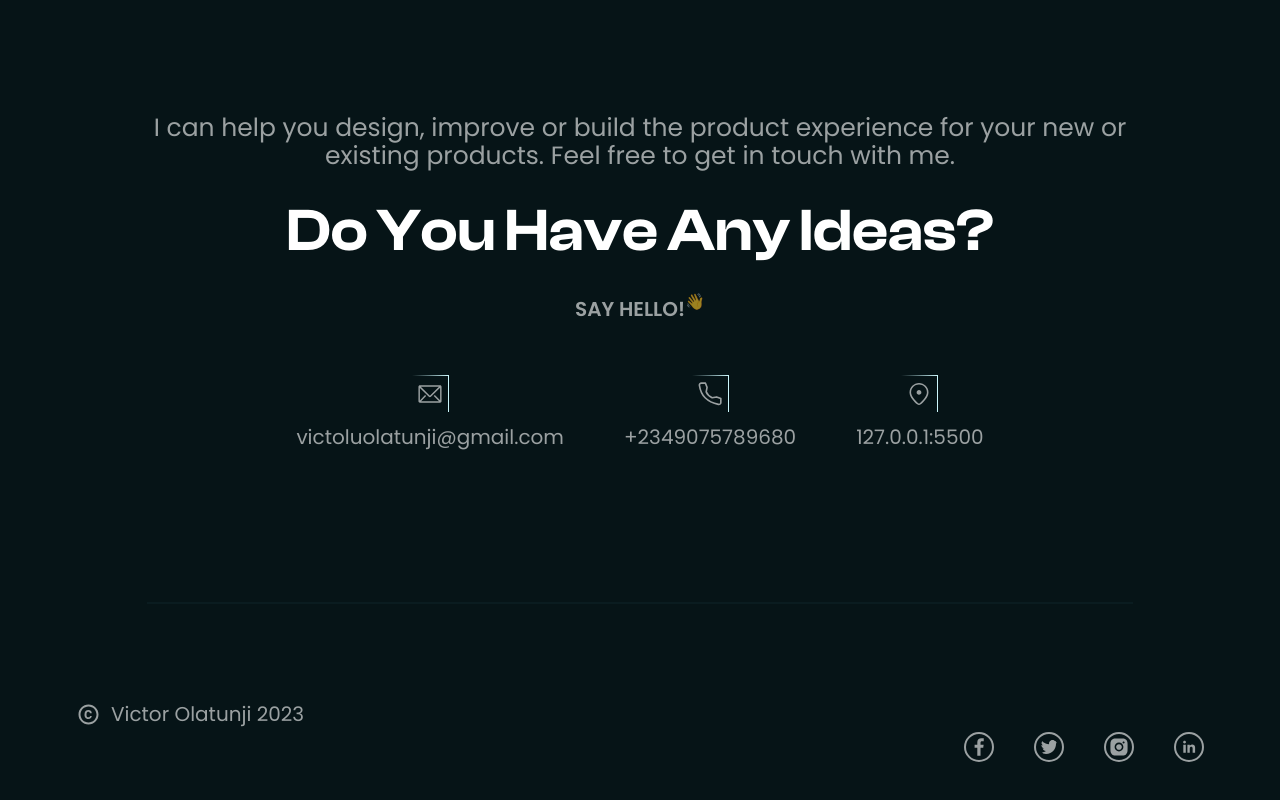
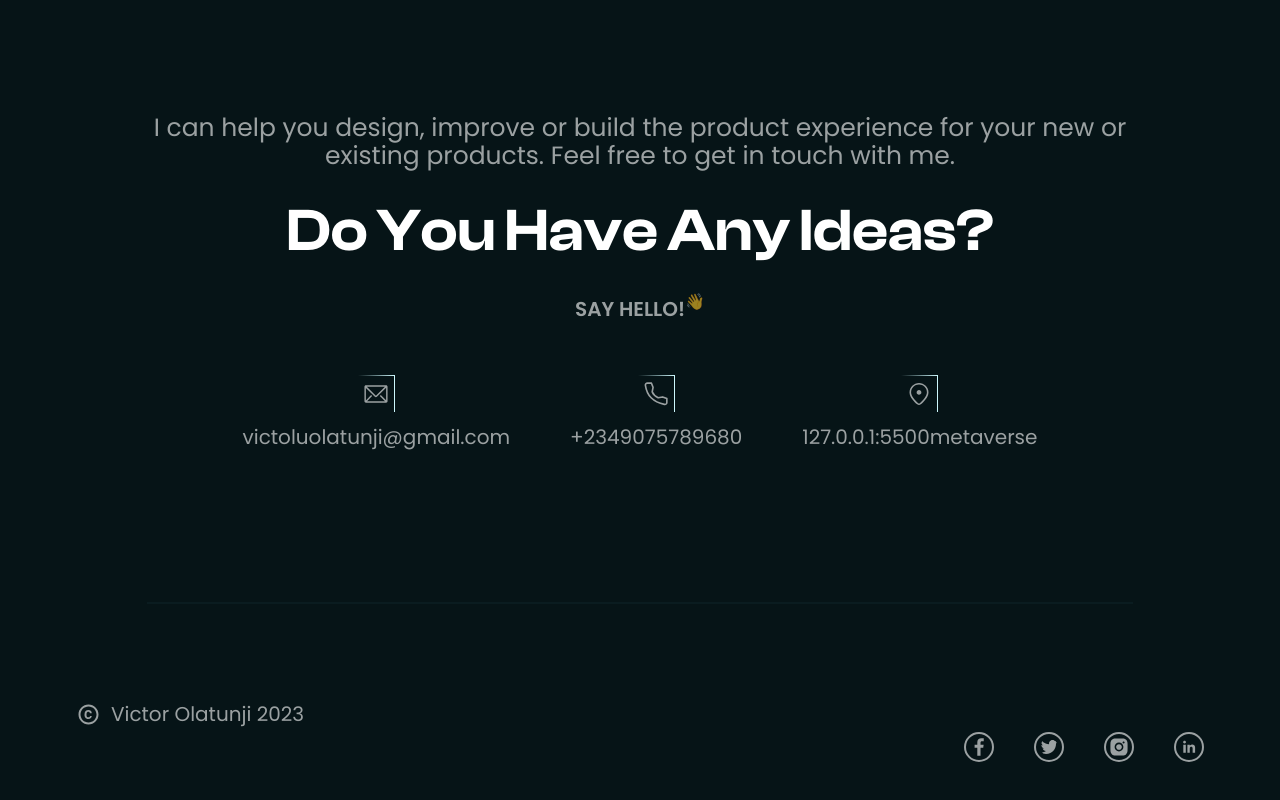
Before and after one commit to Victorola-coder/VickyJay, a React (Vite) app: page / in a window 1280 px wide. Shown: the part 8041-8841 px from the top of the page. Built offline with nearby package versions, Linux system fonts and the light colour scheme.

Commit message:
[add] metaverse

```diff
--- a/src/components/contact.jsx
+++ b/src/components/contact.jsx
@@ -82,9 +82,7 @@ const Contact = () => {
             )}
             {timeOfDay === "afternoon" && <span>localhost:3000</span>}
             {timeOfDay === "evening" && <span>127.0.0.1:5500</span>}
-            {/* {timeOfDay === "evening" && (
-              <span> http://192.168.116.1:5173/</span>
-            )} */}
+            {timeOfDay === "evening" && <span>metaverse</span>}
           </p>
         </div>
       </div>
```
